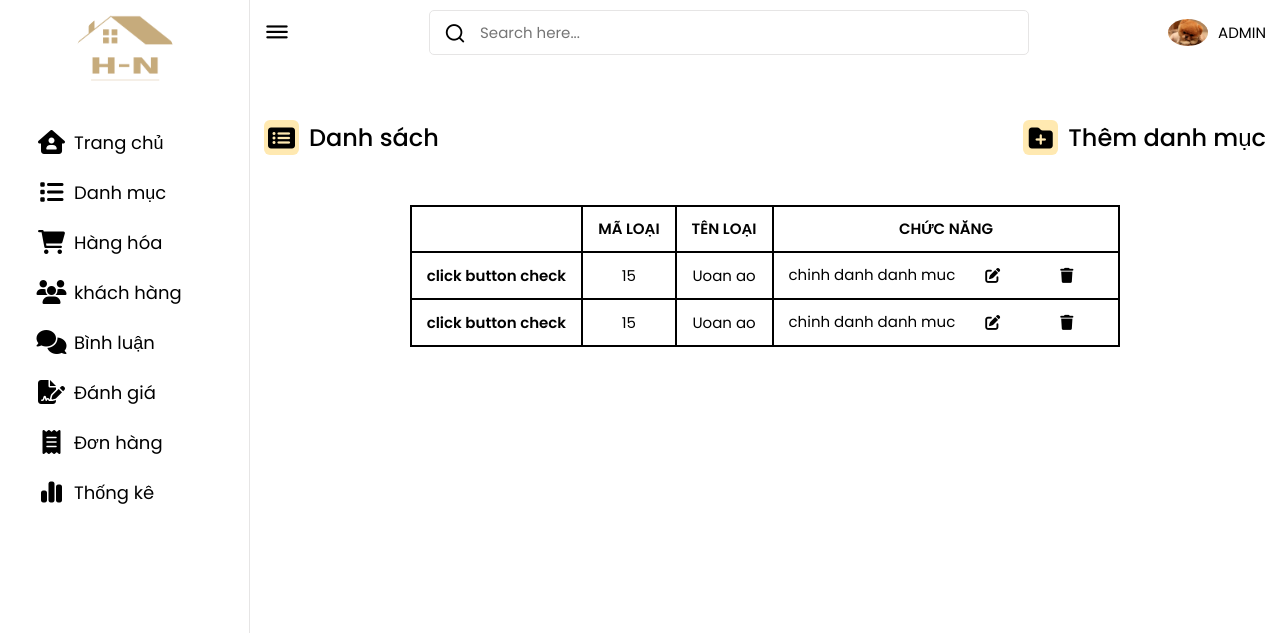
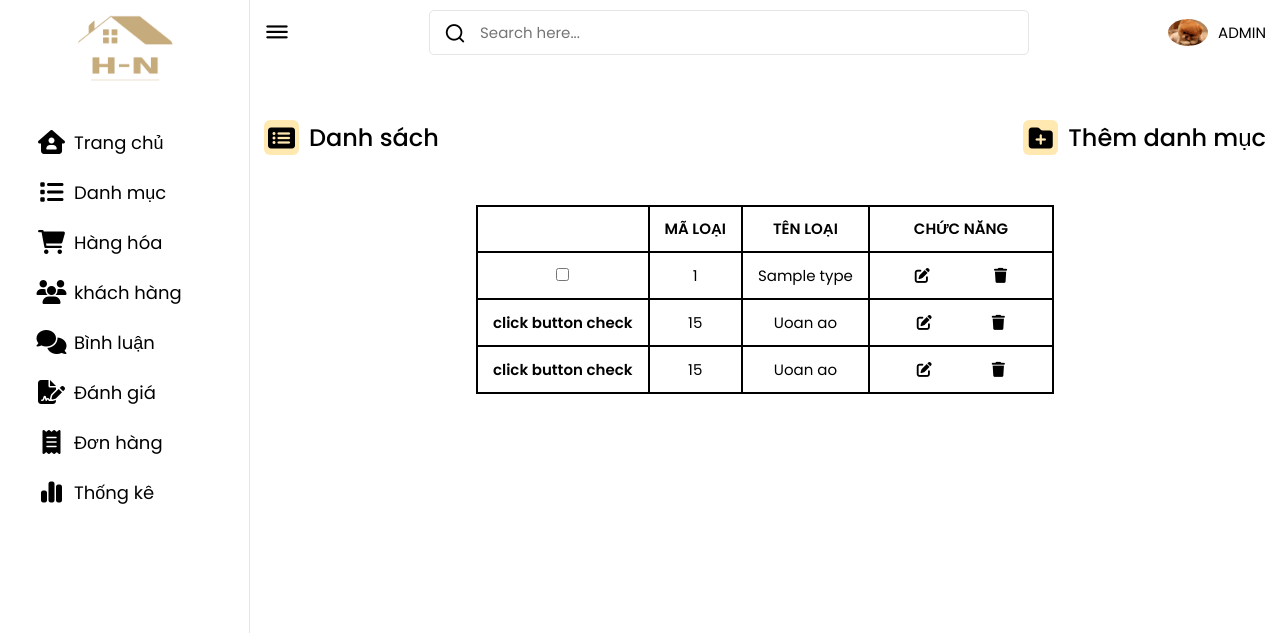
Before and after one commit to Nguyen-1210/admin-hotel, a PHP site: page /index.php?act=list_types in a window 1280 px wide. Shown: the top 633 px of the page. Run offline with PHP 8.4, Linux system fonts and the light colour scheme; tables that the repository leaves empty hold one stand-in row (values such as "Sample post").

Commit message:
list types php

```diff
--- a/admin/danhmuc/add.php
+++ b/admin/danhmuc/add.php
@@ -36,7 +36,7 @@
                         <!-- button thêm danh mục, danh sách -->
                         <div class="import-btn">
                             <input type="submit" name="themmoi" class="btn-list" value="Thêm mới">
-                            <!-- <a href="danhsach.html"><input type="button" class="btn-list" value="Danh sách"></a> -->
+
                         </div>
                     </form>
                 </div>
--- a/admin/danhmuc/list.php
+++ b/admin/danhmuc/list.php
@@ -22,6 +22,23 @@
                     </tr>
                 </thead>
                 <tbody>
+                <?php
+                            foreach ($listdanhmuc as $danhmuc) {
+                                extract($danhmuc);
+                                $suadm = "index.php?act=suadm&id=".$id;
+                                $xoadm = "index.php?act=xoadm&id=".$id;
+                                echo '
+                                <tr>
+                                <td><strong><input type="checkbox" name="" id=""></strong></td>
+                                <td>'.$id.'</td>
+                                <td>'.$name.'</td>
+                                <td> <a href="'.$suadm.'"> <i class="fa-solid fa-pen-to-square btn-list"></i></a>
+                                 <a href="'.$xoadm.'"><i class="fa-sharp fa-solid fa-trash  btn-list"></i></a>
+                                 </td>
+                                </tr>';
+                            }
+
+                            ?>
 
                  <tr>
                      <td><strong>click button check</strong></td>
@@ -30,7 +47,7 @@
 
                      <td>
                          <div class="import-btn">
-                             chinh danh danh muc
+
                              <a href="index.php?act=edit_types">
                                  <i class="fa-solid fa-pen-to-square btn-list"></i></a>
                              <a href="index.php?act=delete_types"><i class="fa-sharp fa-solid fa-trash  btn-list"></i></a>
@@ -45,7 +62,7 @@
 
                      <td>
                          <div class="import-btn">
-                             chinh danh danh muc
+
                              <a href="index.php?act=edit_types">
                                  <i class="fa-solid fa-pen-to-square btn-list"></i></a>
                              <a href="index.php?act=delete_types"><i class="fa-sharp fa-solid fa-trash  btn-list"></i></a>
--- a/admin/index.php
+++ b/admin/index.php
@@ -14,7 +14,7 @@ if (isset($_GET['act'])) {
     switch ($act) {
         // list
         case 'list_types':
-            //$listdanhmuc = loadall_types();
+            $listdanhmuc = loadall_types();
             include "./danhmuc/list.php";
             break;
 
```
